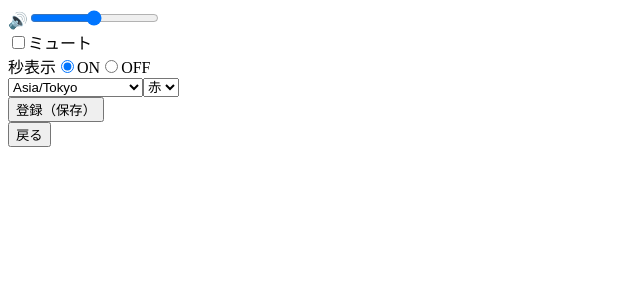
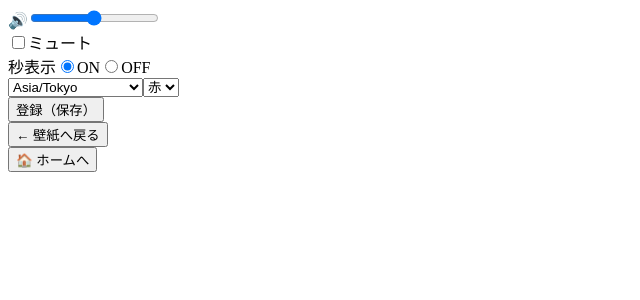
Before and after one commit to murata70/space, a React (Create React App) app: page /settings in a window 1280 px wide. Shown: the top 300 px of the page, without its empty margins (0-640 px from the left). Built offline with nearby package versions, Linux system fonts and the light colour scheme.

Commit message:
小林：「ホームへ」のボタンを追加しました

```diff
--- a/src/pages/Settings/Settings.css
+++ b/src/pages/Settings/Settings.css
@@ -105,11 +105,12 @@ button {
     padding: 10px;
     border: none;
     border-radius: 10px;
-    background: linear-gradient(90deg, #00c3ff, #3a7bd5);
-    color: white;
     font-weight: bold;
     cursor: pointer;
     transition: 0.2s;
+    color: white;
+    position: relative;
+    overflow: hidden;
 }
 
     button:hover {
@@ -123,7 +124,7 @@ button {
     box-shadow: 0 0 12px rgba(0, 150, 255, 0.15);
 }
 /* ===== 共通ベース（少し調整） ===== */
-button {
+/*button {
     width: 100%;
     padding: 10px;
     border: none;
@@ -134,7 +135,7 @@ button {
     color: white;
     position: relative;
     overflow: hidden;
-}
+}*/
 
 /* ===== 登録ボタン（メインアクション） ===== */
 .primaryBtn {
--- a/src/pages/Settings/Settings.jsx
+++ b/src/pages/Settings/Settings.jsx
@@ -29,8 +29,16 @@ const Wallpaper = () => {
         navigate("/wallpaper");
     };
 
-    // 戻る（ホームなど）
+    // 戻る（壁紙へ）
     const handleBack = () => {
+        const ok = window.confirm("保存せずに壁紙へ戻りますか？");
+        if (ok) {
+            navigate("/wallpaper");
+        }
+    };
+
+    // ホームへ
+    const handleGoHome = () => {
         navigate("/");
     };
 
@@ -108,7 +116,13 @@ const Wallpaper = () => {
             {/* 🔙 戻るボタン */}
             <div className="row">
                 <button className="backBtn" onClick={handleBack}>
-                    戻る
+                    ← 壁紙へ戻る
+                </button>
+            </div>
+
+            <div className="row">
+                <button className="homeBtn" onClick={handleGoHome}>
+                    🏠 ホームへ
                 </button>
             </div>
 
```
